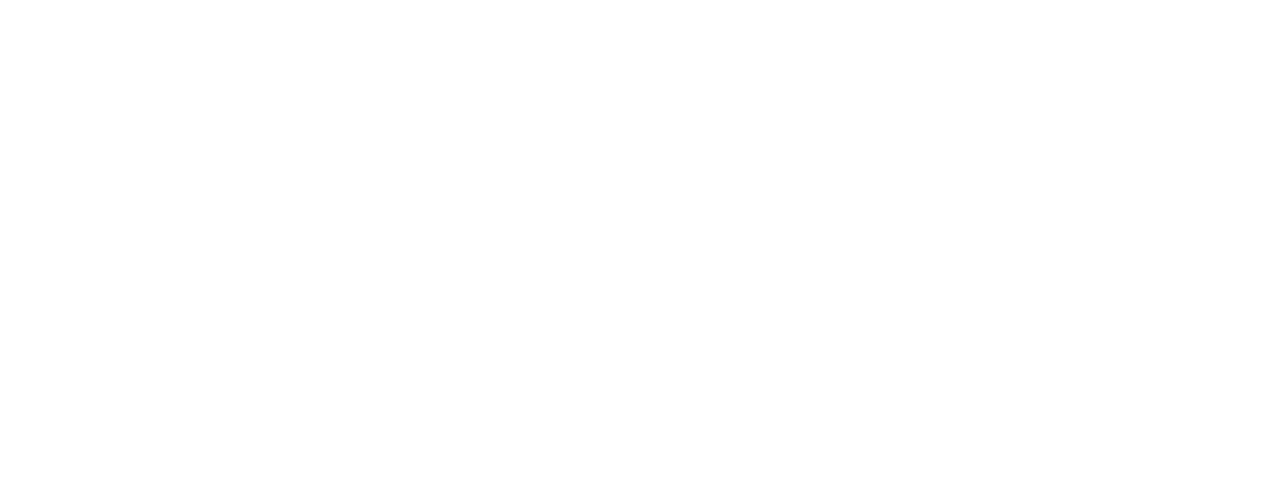
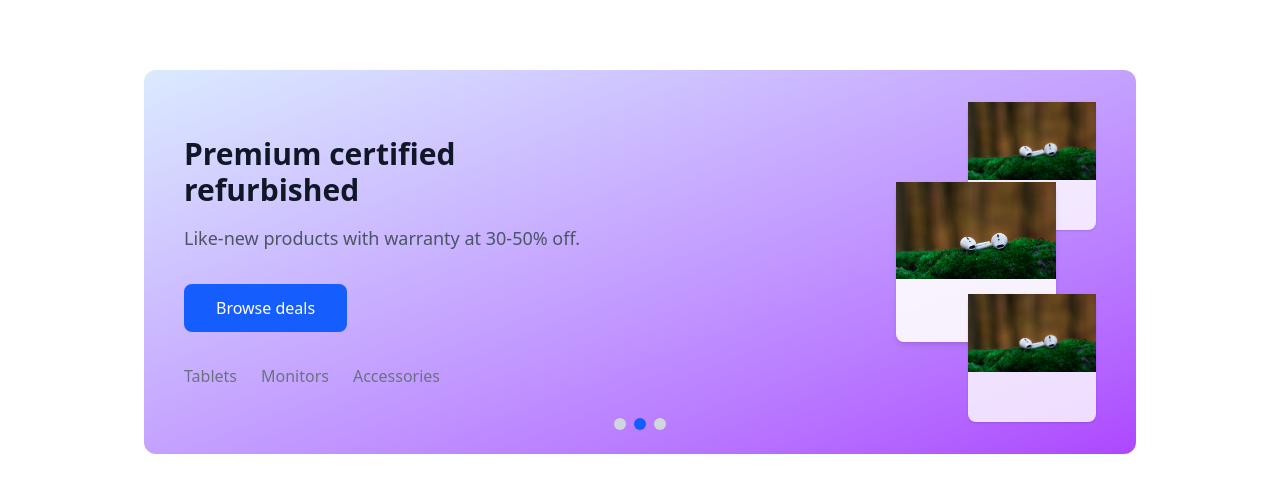
Before and after one commit to sk-235648/ezmart, a Next.js app: page / in a window 1280 px wide. Shown: the part 1702-2194 px from the top of the page. Before the commit the page ends 1404 px from the top, so only its background shows below. Built offline with nearby package versions, Linux system fonts and the light colour scheme.

Commit message:
Banner added

```diff
--- a/app/page.js
+++ b/app/page.js
@@ -1,5 +1,7 @@
+import Bigcard from "@/components/Bigcard";
 import CardList from "@/components/Card";
 import Frontpg from "@/components/Frontpg";
+
 import Navbar from "@/components/Navbar";
 
 
@@ -10,6 +12,8 @@
     <Navbar/>
     <Frontpg/>
     <CardList/>
+    <Bigcard/>
+
     </>
 
 
--- /dev/null
+++ b/components/Bigcard.js
@@ -0,0 +1,94 @@
+// components/ Bigcard.js
+"use client"
+// components/ Bigcard.js
+import React, { useState, useEffect } from 'react';
+
+const  Bigcard = () => {
+  const [currentCard, setCurrentCard] = useState(0);
+
+  const cards = [
+    {
+      title: "Save with refurbished appliances",
+      description: "Put top brands in your price range with quality refurbished.",
+      buttonText: "Shop refurbished",
+      categories: ["Laptops", "Smartphones", "Audio"],
+    },
+    {
+      title: "Premium certified refurbished",
+      description: "Like-new products with warranty at 30-50% off.",
+      buttonText: "Browse deals",
+      categories: ["Tablets", "Monitors", "Accessories"],
+    },
+    {
+      title: "Premium certified refurbished",
+      description: "Like-new products with warranty at 30-50% off.",
+      buttonText: "Browse deals",
+      categories: ["Tablets", "Monitors", "Accessories"],
+    }
+  ];
+
+  // Auto-slide every 5 seconds
+  useEffect(() => {
+    const interval = setInterval(() => {
+      setCurrentCard((prev) => (prev + 1) % cards.length);
+    }, 5000);
+    return () => clearInterval(interval);
+  }, [cards.length]);
+
+  return (
+    <div className="max-w-[80vw] mx-auto my-12 px-4">
+      <div className={`relative h-96 rounded-xl overflow-hidden
+                      bg-gradient-to-br from-blue-100  to-purple-500`}>
+
+        {/* Cards container with sliding animation */}
+        <div className="flex h-full transition-transform duration-500 ease-in-out"
+             style={{ transform: `translateX(-${currentCard * 100}%)` }}>
+
+          {cards.map((card, index) => (
+            <div key={index} className="flex-shrink-0 w-full h-full flex">
+              {/* Text content */}
+              <div className="w-1/2 p-10 flex flex-col justify-center">
+                <h2 className="text-3xl font-bold text-gray-900 mb-4">
+                  {card.title}
+                </h2>
+                <p className="text-gray-600 mb-8 text-lg">
+                  {card.description}
+                </p>
+                <button className="bg-blue-600 hover:bg-blue-700 text-white px-8 py-3 rounded-lg w-fit transition-colors">
+                  {card.buttonText}
+                </button>
+                <div className="flex space-x-6 mt-8">
+                  {card.categories.map((category, i) => (
+                    <span key={i} className="text-gray-500 font-medium">{category}</span>
+                  ))}
+                </div>
+              </div>
+
+              {/* Image area - replace these divs with your actual images */}
+              <div className="w-1/2 relative">
+                <div className="absolute top-8 right-10 w-32 h-32 bg-white/80 rounded-lg shadow-sm">
+                <img src="./images/earbud.jpg" alt="" /></div>
+                <div className="absolute top-1/2 right-20 w-40 h-40 bg-white/90 rounded-lg shadow-md -translate-y-1/2"><img src="./images/earbud.jpg" alt="" /></div>
+                <div className="absolute bottom-8 right-10 w-32 h-32 bg-white/80 rounded-lg shadow-sm"><img src="./images/earbud.jpg" alt="" /></div>
+              </div>
+            </div>
+          ))}
+        </div>
+
+        {/* Indicator dots */}
+        <div className="absolute bottom-6 left-1/2 -translate-x-1/2 flex space-x-2">
+          {cards.map((_, index) => (
+            <button
+              key={index}
+              onClick={() => setCurrentCard(index)}
+              className={`w-3 h-3 rounded-full ${index === currentCard ? 'bg-blue-600' : 'bg-gray-300'}`}
+              aria-label={`Go to card ${index + 1}`}
+            />
+          ))}
+        </div>
+      </div>
+    </div>
+  );
+};
+
+export default  Bigcard;
--- a/components/Card.js
+++ b/components/Card.js
@@ -40,12 +40,12 @@
     }));
 
     return (
-      <div className="p-6">
+      <div className="p-6 ">
         <button
           onClick={handleBack}
-          className="mb-6 px-4 py-2 bg-black text-white rounded-lg"
+          className="mb-6 px-4 py-2 bg-violet-600 text-white rounded-lg"
         >
-          🔙 Go Back
+         &lt;- Go Back
         </button>
 
         <div className="grid grid-cols-2 sm:grid-cols-3 md:grid-cols-4 gap-6">
@@ -111,7 +111,7 @@
 
   // Main cards
   return (
-    <div className="grid grid-cols-1 sm:grid-cols-2 md:grid-cols-3 xl:grid-cols-5 gap-6 p-6">
+    <div className="grid grid-cols-1 sm:grid-cols-2 md:grid-cols-3 xl:grid-cols-4 xl-mx-auto gap-6 p-6  min-h-screen">
       {products.map((product, index) => (
         <motion.div
           key={index}
--- a/components/Frontpg.js
+++ b/components/Frontpg.js
@@ -3,7 +3,7 @@
 
 export default function Frontpg() {
   return (
-    <div className="grid grid-cols-1 md:grid-cols-4 gap-6 p-5 max-w-7xl mx-auto ">
+    <div className="grid grid-cols-1 md:grid-cols-4 gap-6 p-5 max-w-7xl mx-auto min-h-screen mb-15 ">
       {/* Large promo tile */}
       <div className="md:col-span-2 md:row-span-2 relative rounded-xl overflow-hidden min-h-[400px] flex items-end bg-cover bg-center hover:scale-105 transition-all duration-300"
            style={{ backgroundImage: "url('/images/Shoe.jpg')" }}>
```
